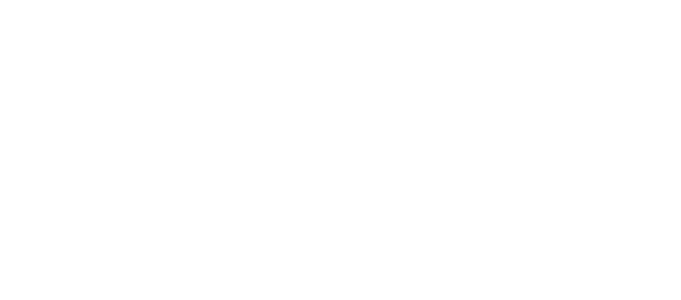
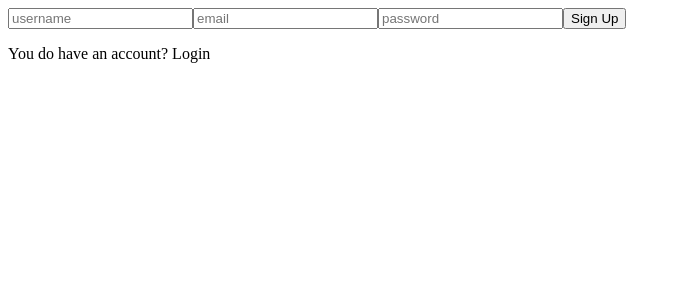
Before and after one commit to wonyeji/imoproject, a React (Create React App) app: page /register in a window 1280 px wide. Shown: the top 300 px of the page, without its empty margins (0-681 px from the left). Built offline with nearby package versions, Linux system fonts and the light colour scheme.

Commit message:
Created world's simplest login & register page with routing but no navigation

```diff
--- a/package.json
+++ b/package.json
@@ -8,6 +8,7 @@
     "@testing-library/user-event": "^13.5.0",
     "react": "^18.2.0",
     "react-dom": "^18.2.0",
+    "react-router-dom": "^6.5.0",
     "react-scripts": "5.0.1",
     "web-vitals": "^2.1.4"
   },
@@ -34,5 +35,10 @@
       "last 1 firefox version",
       "last 1 safari version"
     ]
+  },
+  "devDependencies": {
+    "autoprefixer": "^10.4.13",
+    "postcss": "^8.4.20",
+    "tailwindcss": "^3.2.4"
   }
 }
--- /dev/null
+++ b/postcss.config.js
@@ -0,0 +1,6 @@
+module.exports = {
+  plugins: {
+    tailwindcss: {},
+    autoprefixer: {},
+  },
+}
--- a/src/App.js
+++ b/src/App.js
@@ -1,7 +1,25 @@
 import React from 'react'
+import { Register } from './pages/Register';
+import { Login } from './pages/Login';
+import { Home } from './pages/Home';
+import {
+  BrowserRouter,
+  Routes,
+  Route,
+} from "react-router-dom";
 
 function App() {
-  return null;
+  return (
+    <BrowserRouter>
+      <Routes>
+        <Route path="/">
+          <Route index element={<Home/>} />
+          <Route path="login" element={<Login/>} />
+          <Route path="register" element={<Register />} />
+        </Route>
+      </Routes>
+    </BrowserRouter>
+  );
 }
 
 export default App;
--- /dev/null
+++ b/src/pages/Home.jsx
@@ -0,0 +1,7 @@
+import React from 'react'
+
+export const Home = () => {
+  return (
+    <div>Home</div>
+  )
+}
--- /dev/null
+++ b/src/pages/Login.jsx
@@ -0,0 +1,7 @@
+import React from 'react'
+
+export const Login = () => {
+  return (
+    <div>Login</div>
+  )
+}
--- /dev/null
+++ b/src/pages/Register.jsx
@@ -0,0 +1,17 @@
+import React from 'react'
+
+export const Register = () => {
+  return (
+    <div class="formContainer">
+        <div class="formWrapper">
+            <form>
+                <input type="text" placeholder="username" />
+                <input type="email" placeholder="email" />
+                <input type="password" placeholder="password" />
+                <button>Sign Up</button>
+            </form>
+            <p>You do have an account? Login</p>
+        </div>
+    </div>
+  )
+}
--- /dev/null
+++ b/src/tailwind.css
@@ -0,0 +1,3 @@
+@tailwind base;
+@tailwind components;
+@tailwind utilities;
```
Also changed, not shown: tailwind.config.js (added, +10 -0 lines), 1 other file (tests, documents, lock files or other folders).
